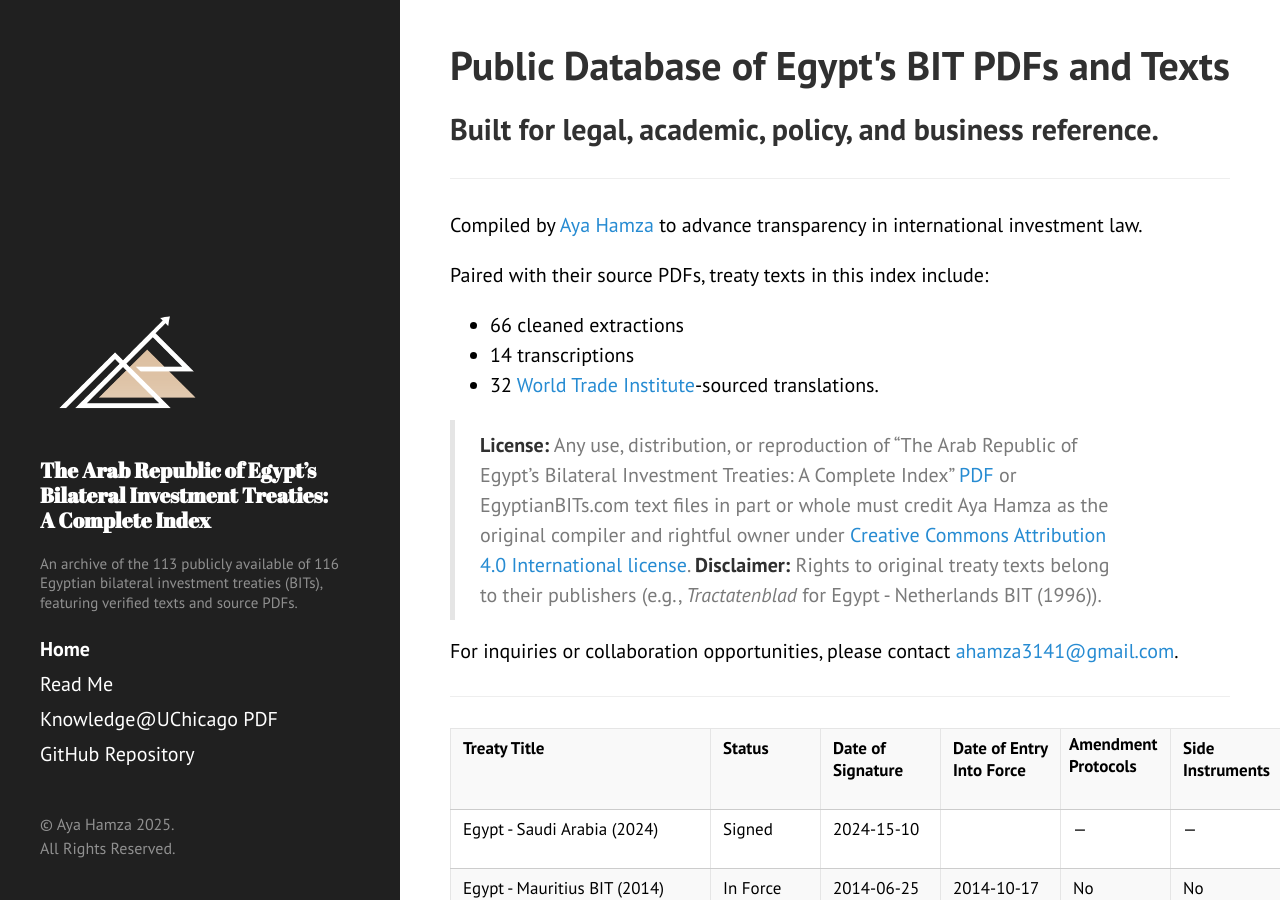
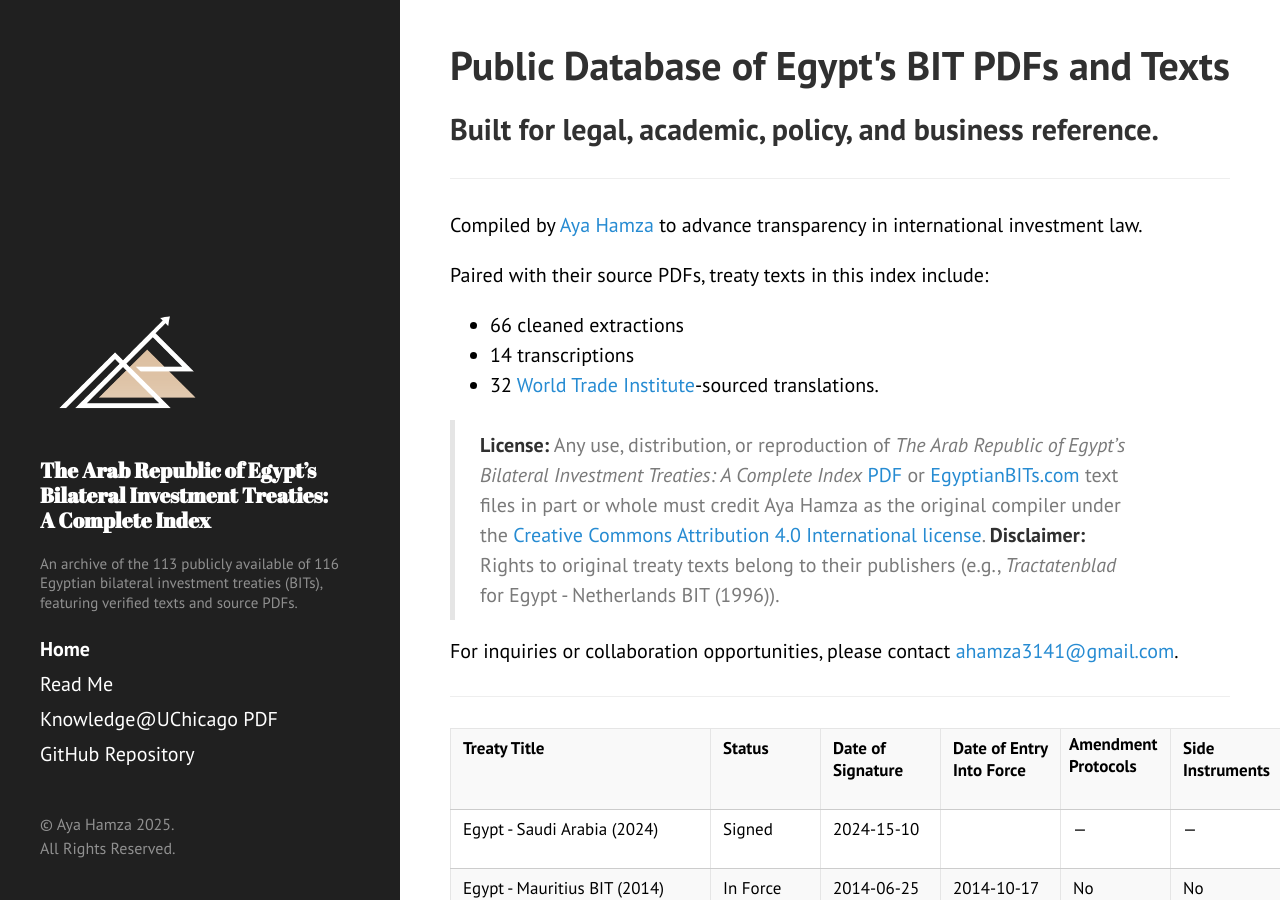
Before and after one commit to ayahamza1/MENABITs, a Jekyll site: the page built from index.md, in a window 1280 px wide and 900 px high. Built offline with Jekyll 4.4.1, drawn with Linux system fonts in a browser that asks for light colours.

Commit message:
Update index.md

```diff
--- a/index.md
+++ b/index.md
@@ -15,7 +15,7 @@
 * 14 transcriptions
 * 32 [World Trade Institute](https://edit.wti.org/document/investment-treaty/search)-sourced translations.
 
-> **License:** Any use, distribution, or reproduction of "The Arab Republic of Egypt's Bilateral Investment Treaties: A Complete Index" [PDF](https://knowledge.uchicago.edu/record/14799?ln=en&v=pdf) or EgyptianBITs.com text files in part or whole must credit Aya Hamza as the original compiler and rightful owner under <a href="https://creativecommons.org/licenses/by/4.0/">Creative Commons Attribution 4.0 International license</a>.
+> **License:** Any use, distribution, or reproduction of *The Arab Republic of Egypt’s Bilateral Investment Treaties: A Complete Index* [PDF](https://knowledge.uchicago.edu/record/14799?ln=en&v=pdf) or [EgyptianBITs.com](https://egyptianbits.com) text files in part or whole must credit Aya Hamza as the original compiler under the <a href="https://creativecommons.org/licenses/by/4.0/">Creative Commons Attribution 4.0 International license</a>.
 > **Disclaimer:** Rights to original treaty texts belong to their publishers (e.g., *Tractatenblad* for Egypt - Netherlands BIT (1996)).
 
 For inquiries or collaboration opportunities, please contact [ahamza3141@gmail.com](mailto:ahamza3141@gmail.com).
```
